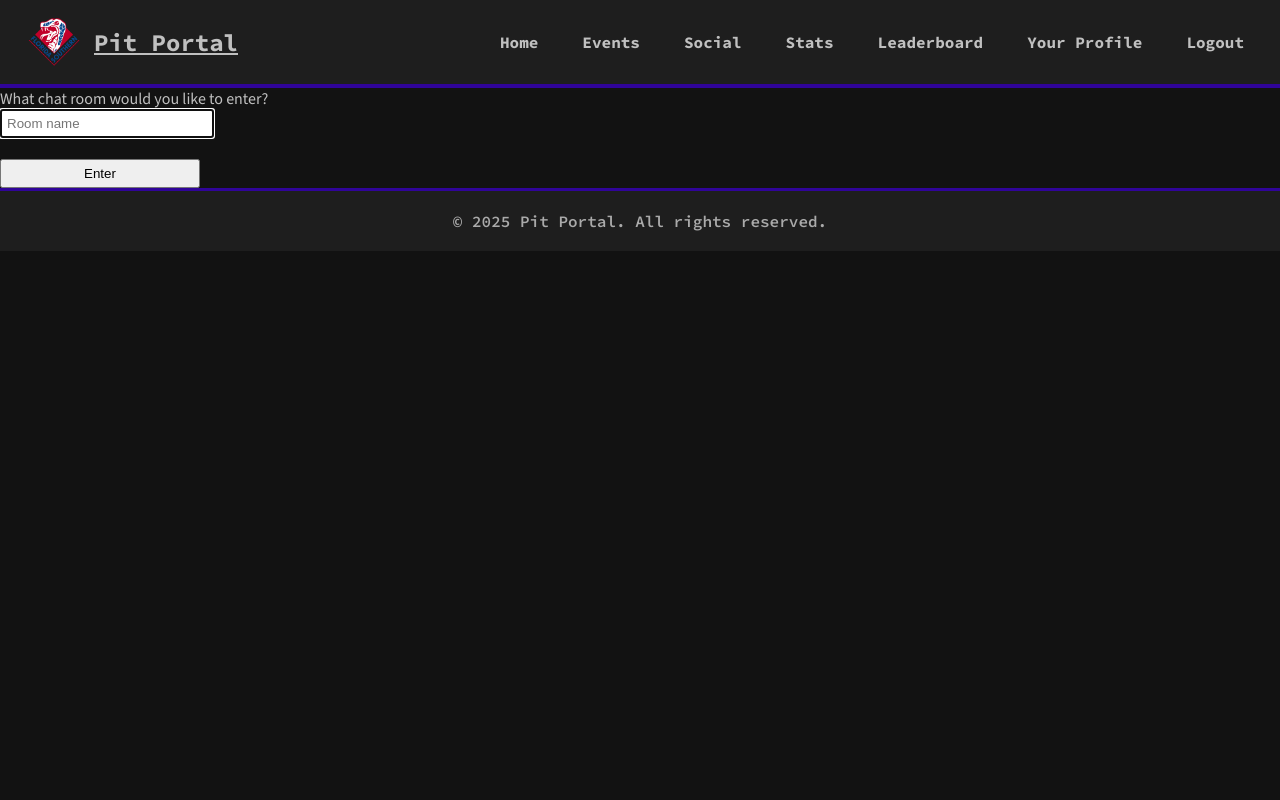
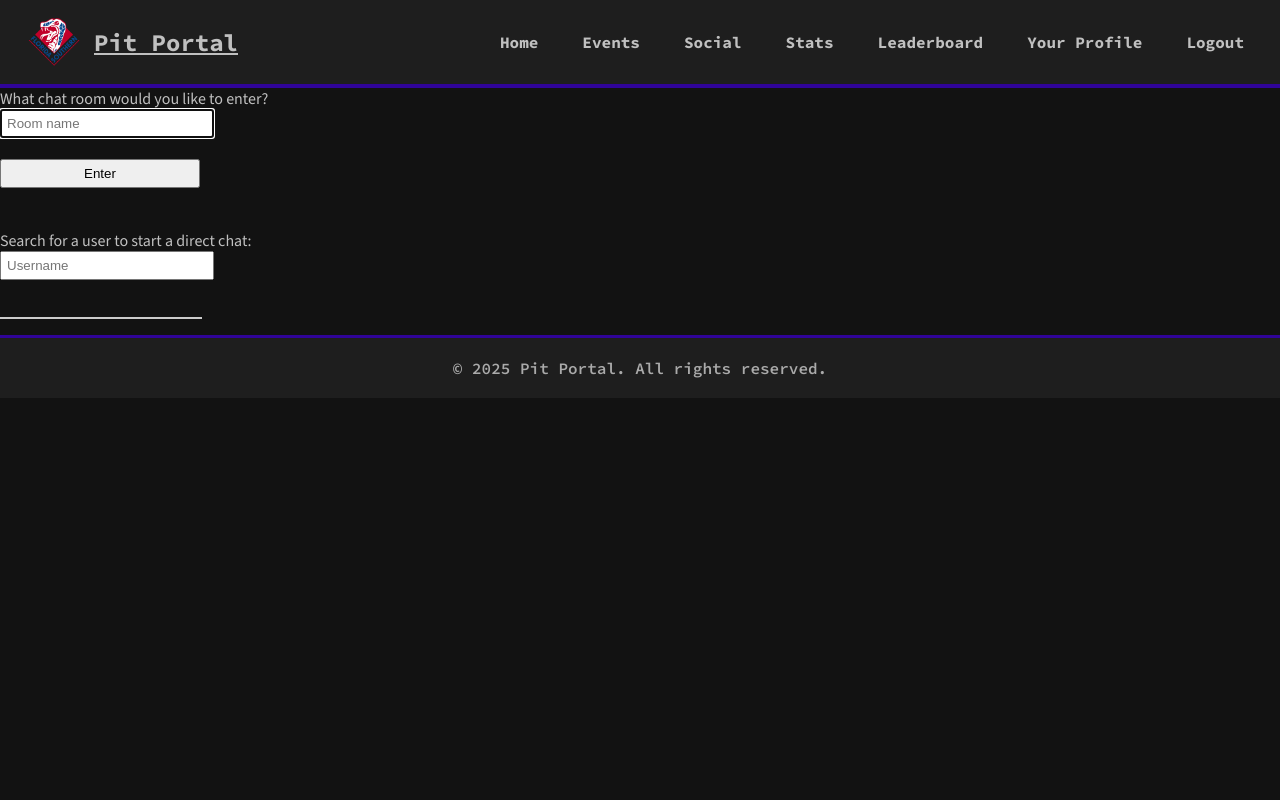
Before and after one commit to tmdavis2/pit_portal, a Django app: page /social/ in a window 1280 px wide. Run offline with Django 5.2, Linux system fonts and the light colour scheme; the visitor is signed in with stand-in values (Sample User, id 1); some libraries are stand-ins or nearby versions.

Commit message:
added user dms

```diff
--- a/social/templates/social/socialPage.html
+++ b/social/templates/social/socialPage.html
@@ -8,6 +8,11 @@
     What chat room would you like to enter?<br>
     <input id="room-name-input" type="text" size="20" placeholder="Room name" style="width: 200px; padding: 5px;"><br>
     <input id="room-name-submit" type="button" style="width: 200px; padding: 5px;" value="Enter">
+
+    <br><br>
+    Search for a user to start a direct chat:<br>
+    <input id="user-search-input" type="text" size="20" placeholder="Username" style="width: 200px; padding: 5px;"><br>
+    <ul id="user-results" style="list-style: none; padding: 0; max-height: 200px; overflow-y: auto; border: 1px solid #ccc; width: 200px;"></ul>
 
     <script>
         document.querySelector('#room-name-input').focus();
@@ -21,6 +26,39 @@
             var roomName = document.querySelector('#room-name-input').value;
             window.location.pathname = '/social/' + roomName + '/';
         };
+        const userSearchInput = document.querySelector('#user-search-input');
+        const userResults = document.querySelector('#user-results');
+        let debounceTimer;
+
+        userSearchInput.addEventListener('input', function() {
+            clearTimeout(debounceTimer);
+            const query = this.value.trim();
+            if (query.length < 2) {
+                userResults.innerHTML = '';
+                return;
+            }
+            debounceTimer = setTimeout(() => {
+               fetch(`/social/search-users/?q=${encodeURIComponent(query)}`, {credentials: 'same-origin'})
+                    .then(response => response.json())
+                    .then(data => {
+                        userResults.innerHTML = '';
+                        data.users.forEach(user => {
+                            const li = document.createElement('li');
+                            li.textContent = user.username;
+                            li.style.cursor = 'pointer';
+                            li.style.padding = '5px';
+                            li.addEventListener('click', () => {
+                                // Create a DM room name (e.g., dm_currentuser_selecteduser)
+                                const currentUser = '{{ request.user.username }}';
+                                const roomName = `dm_${[currentUser, user.username].sort().join('_')}`;
+                                window.location.pathname = `/social/${roomName}/`;
+                            });
+                            userResults.appendChild(li);
+                        });
+                    })
+                    .catch(error => console.error('Error fetching users:', error));
+            }, 300);  // Debounce for 300ms
+        });
     </script>
 </body>
 {% endblock %}
--- a/social/urls.py
+++ b/social/urls.py
@@ -4,7 +4,9 @@ from django.contrib.auth.views import LoginView, LogoutView
 
 
 urlpatterns = [
+    path("search-users/", social_views.search_users, name="search_users"),
     path("", social_views.socialPage, name="social"),
     path("<str:room_name>/", social_views.room, name="room"),
 
+
 ]
--- a/social/views.py
+++ b/social/views.py
@@ -1,4 +1,6 @@
 from django.shortcuts import render, redirect
+from django.http import JsonResponse
+from accounts.models import CustomUser
 from .models import Message
 
 
@@ -11,3 +13,13 @@ def socialPage(request, *args, **kwargs):
 def room(request, room_name):
     messages = Message.objects.filter(room_name=room_name).order_by('timestamp')[:50]
     return render(request, "social/room.html", {"room_name": room_name, "messages": messages})
+
+def search_users(request):
+    if not request.user.is_authenticated:
+        return JsonResponse({'error': 'Not authenticated'}, status=403)
+    query = request.GET.get('q', '').strip()
+    if len(query) < 2:
+        return JsonResponse({'users': []})
+    users = CustomUser.objects.filter(username__icontains=query).exclude(username=request.user.username)[:10]  # Limit to 10 results, exclude self
+    user_list = [{'username': user.username} for user in users]
+    return JsonResponse({'users': user_list})
```
Also changed, not shown: social/consumers.py (+14 -0 lines).
